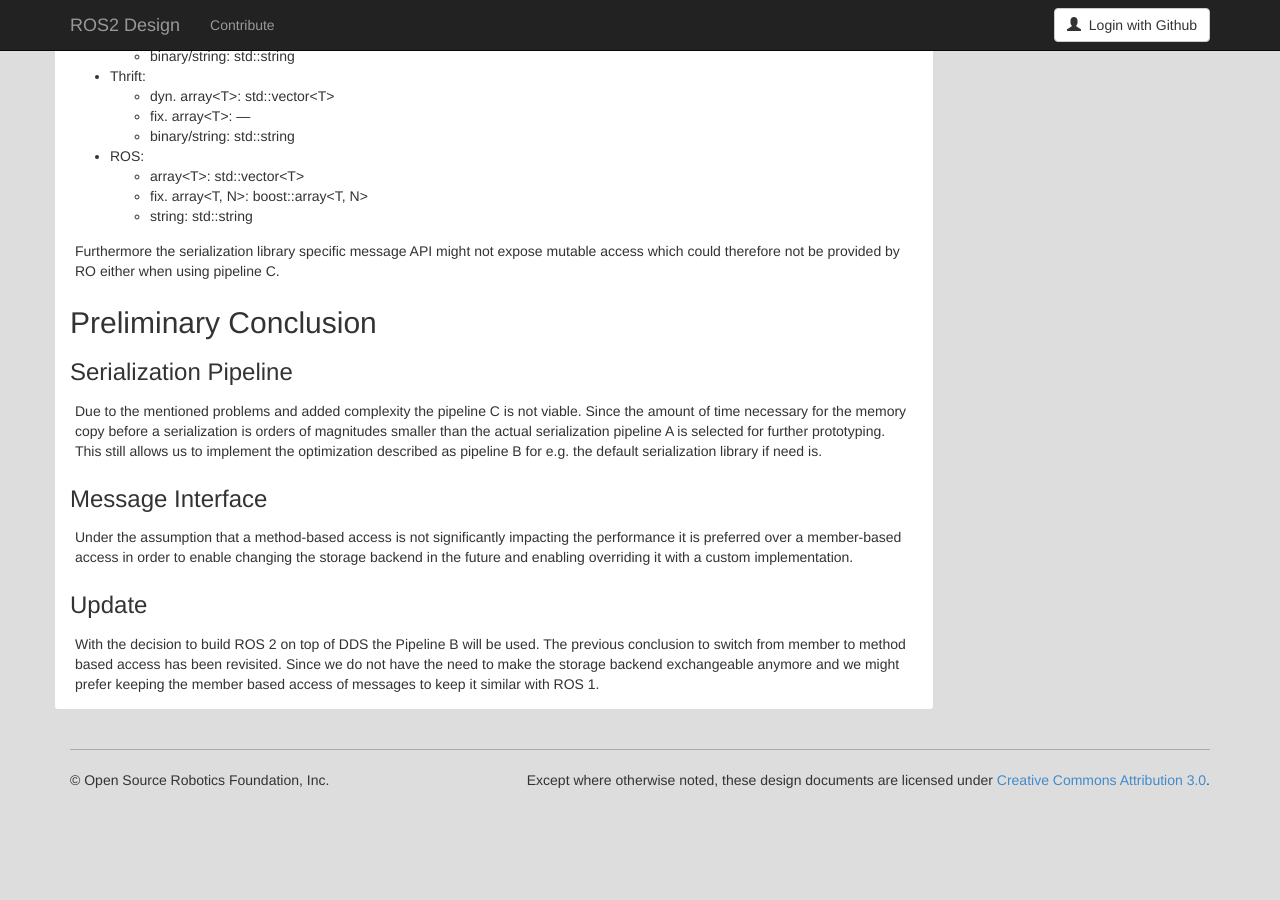
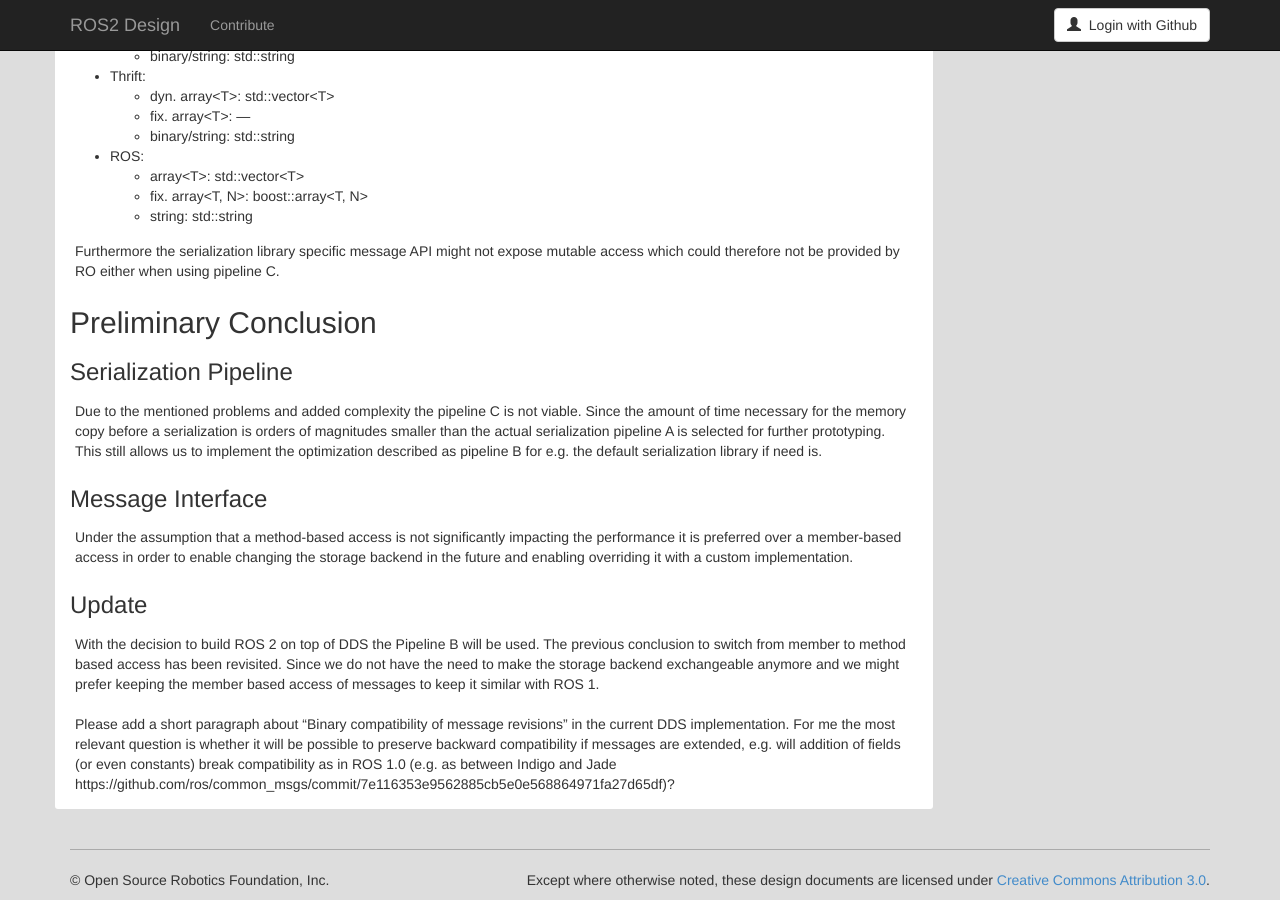
Before and after one commit to ros2/design, a Jekyll site: the page built from articles/serialization.md, in a window 1280 px wide and 900 px high, scrolled down 4636 px. Built offline with Jekyll 4.4.1, drawn with Linux system fonts in a browser that asks for light colours; nearby versions of some CDN libraries; before the commit the page ends 5436 px from its top, so only the background shows below that.

Commit message:
Update serialization.md

```diff
--- a/articles/serialization.md
+++ b/articles/serialization.md
@@ -249,3 +249,6 @@ Under the assumption that a method-based access is not significantly impacting t
 With the decision to build ROS 2 on top of DDS the Pipeline B will be used.
 The previous conclusion to switch from member to method based access has been revisited.
 Since we do not have the need to make the storage backend exchangeable anymore and we might prefer keeping the member based access of messages to keep it similar with ROS 1.
+
+Please add a short paragraph about "Binary compatibility of message revisions" in the current DDS implementation.
+For me the most relevant question is whether it will be possible to preserve backward compatibility if messages are extended, e.g. will addition of fields (or even constants) break compatibility as in ROS 1.0 (e.g. as between Indigo and Jade https://github.com/ros/common_msgs/commit/7e116353e9562885cb5e0e568864971fa27d65df)?
```
